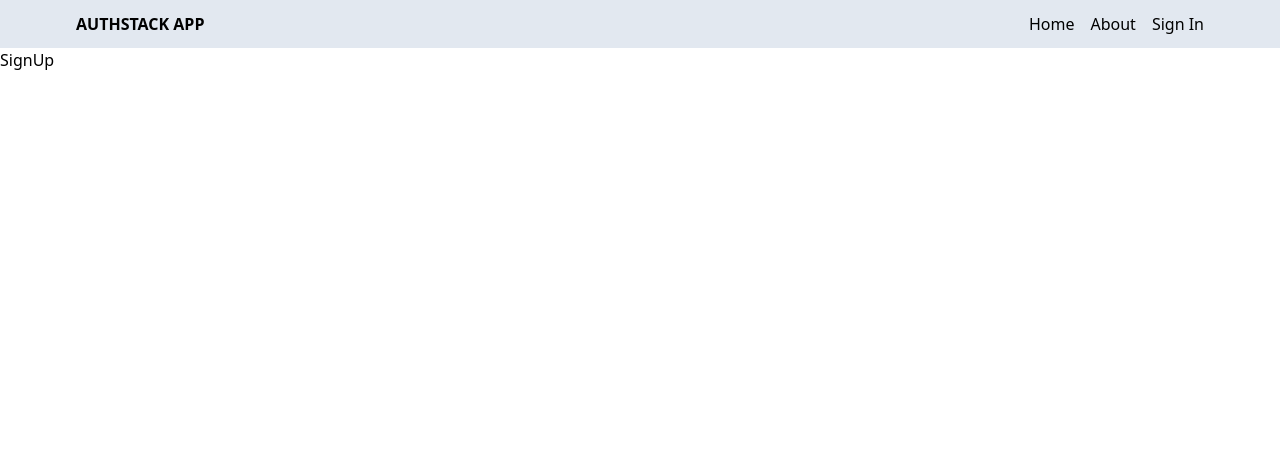
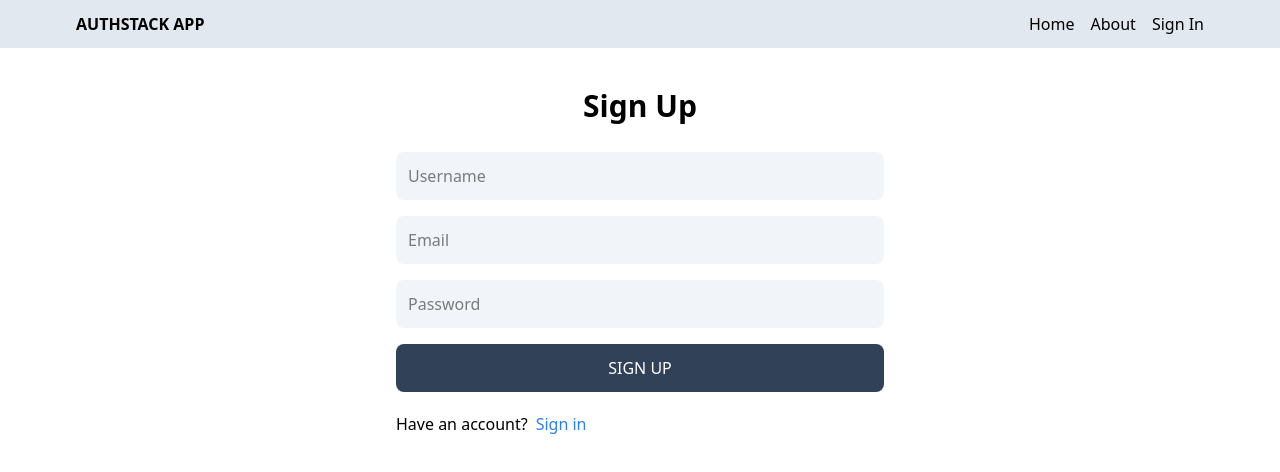
Before and after one commit to prishitapatel09/AUTHSTACK, a React (Vite) app in the folder client/: page /sign-up in a window 1280 px wide. Shown: the top 472 px of the page. Built offline with nearby package versions, Linux system fonts and the light colour scheme.

Commit message:
complete sign up page UI

```diff
--- a/client/src/pages/SignUp.jsx
+++ b/client/src/pages/SignUp.jsx
@@ -1,7 +1,21 @@
-import React from 'react'
+import {Link} from 'react-router-dom';
 
 export default function SignUp() {
   return (
-    <div>SignUp</div>
-  )
+    <div className='p-3 max-w-lg mx-auto'>
+      <h1 className='text-3xl text-center font-semibold my-7'>Sign Up</h1>
+      <form className='flex flex-col gap-4'>
+        <input type="text" placeholder='Username' id='username' className='bg-slate-100 p-3 rounded-lg' />
+        <input type="email" placeholder='Email' id='email' className='bg-slate-100 p-3 rounded-lg' />
+        <input type="password" placeholder='Password' id='password' className='bg-slate-100 p-3 rounded-lg' />
+        <button className='bg-slate-700 text-white p-3 rounded-lg uppercase hover:opacity-95 disabled:opacity-80'>Sign Up</button>
+      </form>
+      <div className="flex gap-2 mt-5">
+        <p>Have an account?</p>
+        <Link to="/sign-in">
+        <span className='text-blue-500'>Sign in</span>
+         </Link>
+      </div>
+    </div>
+  );
 }
```
